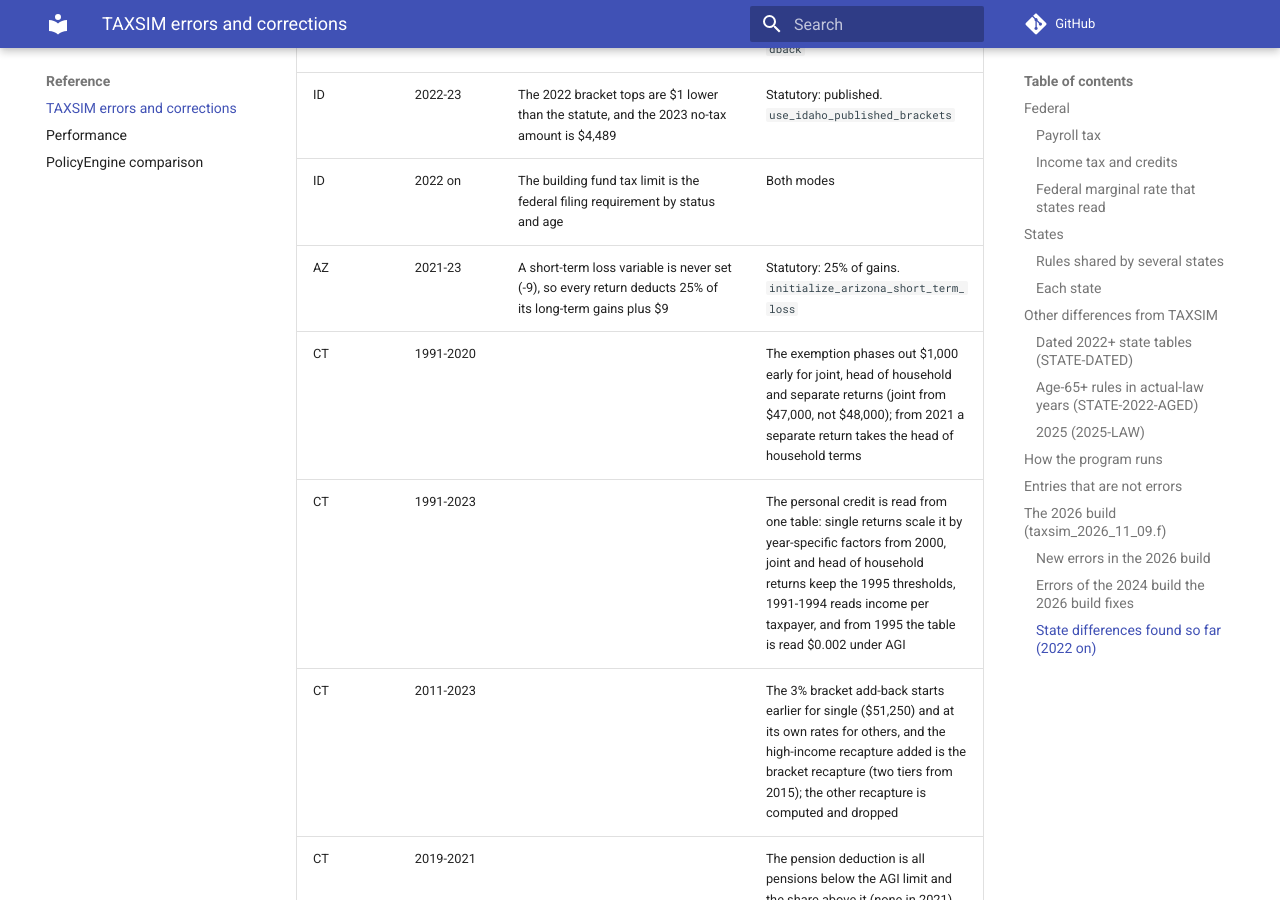
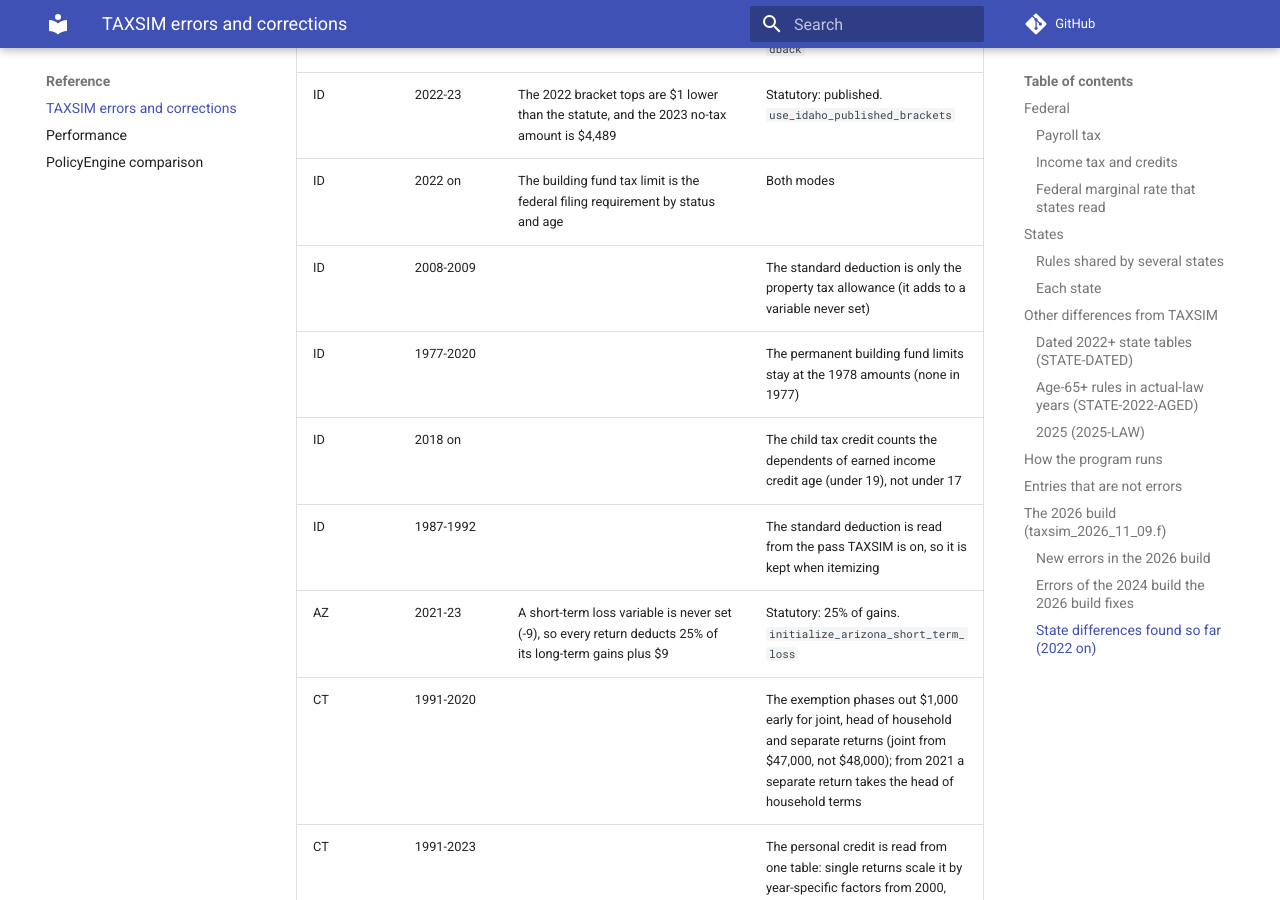
Before and after one commit to jrothbaum/taxsim_py, an MkDocs documentation site: the page built from docs/statutory_corrections.md, in a window 1280 px wide and 900 px high, scrolled down 37653 px. Built offline with MkDocs 1.6.1 and Material for MkDocs 9.7.7, drawn with Linux system fonts in a browser that asks for light colours; comment, search, counter and statistics services are not loaded.

Commit message:
Match more of the 2026 TAXSIM build: Idaho
Co-Authored-By: Claude Sonnet 5.5 <noreply@anthropic.com>

```diff
--- a/docs/statutory_corrections.md
+++ b/docs/statutory_corrections.md
@@ -427,6 +427,10 @@ Taxsim mode now follows the statutory rule for these (they remain in
 | SC | 2022 on | The state tax added back for itemizers is measured against the 2021 federal standard deduction | Statutory: the current one. `use_current_federal_standard_deduction_for_south_carolina_addback` |
 | ID | 2022-23 | The 2022 bracket tops are $1 lower than the statute, and the 2023 no-tax amount is $4,489 | Statutory: published. `use_idaho_published_brackets` |
 | ID | 2022 on | The building fund tax limit is the federal filing requirement by status and age | Both modes |
+| ID | 2008-2009 | | The standard deduction is only the property tax allowance (it adds to a variable never set) | Statutory: the published amount plus the allowance. `use_idaho_standard_deduction_2008_2009_per_statute` |
+| ID | 1977-2020 | | The permanent building fund limits stay at the 1978 amounts (none in 1977) | Statutory: published. `use_idaho_building_fund_limits_per_statute` |
+| ID | 2018 on | | The child tax credit counts the dependents of earned income credit age (under 19), not under 17 | Statutory: under 17. `count_idaho_child_credit_children_under_17` |
+| ID | 1987-1992 | | The standard deduction is read from the pass TAXSIM is on, so it is kept when itemizing | Both modes |
 | AZ | 2021-23 | A short-term loss variable is never set (-9), so every return deducts 25% of its long-term gains plus $9 | Statutory: 25% of gains. `initialize_arizona_short_term_loss` |
 | CT | 1991-2020 | | The exemption phases out $1,000 early for joint, head of household and separate returns (joint from $47,000, not $48,000); from 2021 a separate return takes the head of household terms | Statutory: published. `phase_out_connecticut_exemption_per_statute` |
 | CT | 1991-2023 | | The personal credit is read from one table: single returns scale it by year-specific factors from 2000, joint and head of household returns keep the 1995 thresholds, 1991-1994 reads income per taxpayer, and from 1995 the table is read $0.002 under AGI | Statutory: published thresholds. `use_connecticut_personal_credit_table_per_statute` |
```
Also changed, not shown: src/taxsim_py/parameters/states/id/income_tax.yaml (+8 -0 lines), 2 other files.
